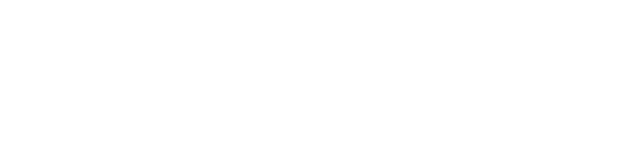
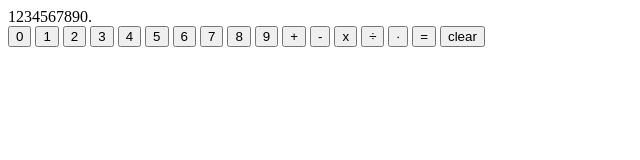
Before and after one commit to RezaVG/calculator, a plain HTML site: page index.html in a window 1280 px wide. Shown: the whole page, without its empty margins (0-640 px from the left). Drawn offline with Linux system fonts and the light colour scheme.

Commit message:
added operator function to script & buttons and display to html file

```diff
--- a/index.html
+++ b/index.html
@@ -8,5 +8,24 @@
     <link rel="stylesheet" href="./style.css" />
     <script src="./main.js" defer></script>
   </head>
-  <body></body>
+  <body>
+    <div class="display">1234567890.</div>
+    <button class="zero">0</button>
+    <button class="one">1</button>
+    <button class="two">2</button>
+    <button class="three">3</button>
+    <button class="four">4</button>
+    <button class="five">5</button>
+    <button class="six">6</button>
+    <button class="seven">7</button>
+    <button class="eight">8</button>
+    <button class="nine">9</button>
+    <button class="add">+</button>
+    <button class="subtract">-</button>
+    <button class="multiply">x</button>
+    <button class="divide">÷</button>
+    <button class="dot">∙</button>
+    <button class="Equals">=</button>
+    <button class="clear">clear</button>
+  </body>
 </html>
--- a/main.js
+++ b/main.js
@@ -13,3 +13,7 @@ function multiply(num1, num2) {
 function devide(num1, num2) {
   return num1 / num2;
 }
+
+function operator(operation, num1, num2) {
+  return operation(num1, num2);
+}
```
